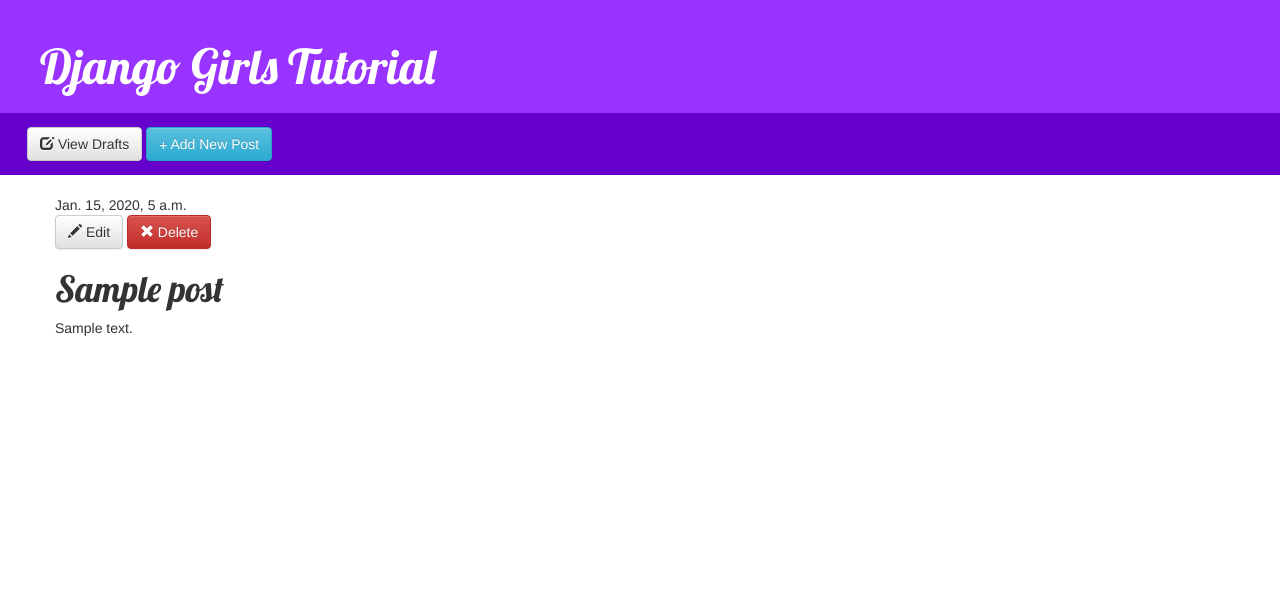
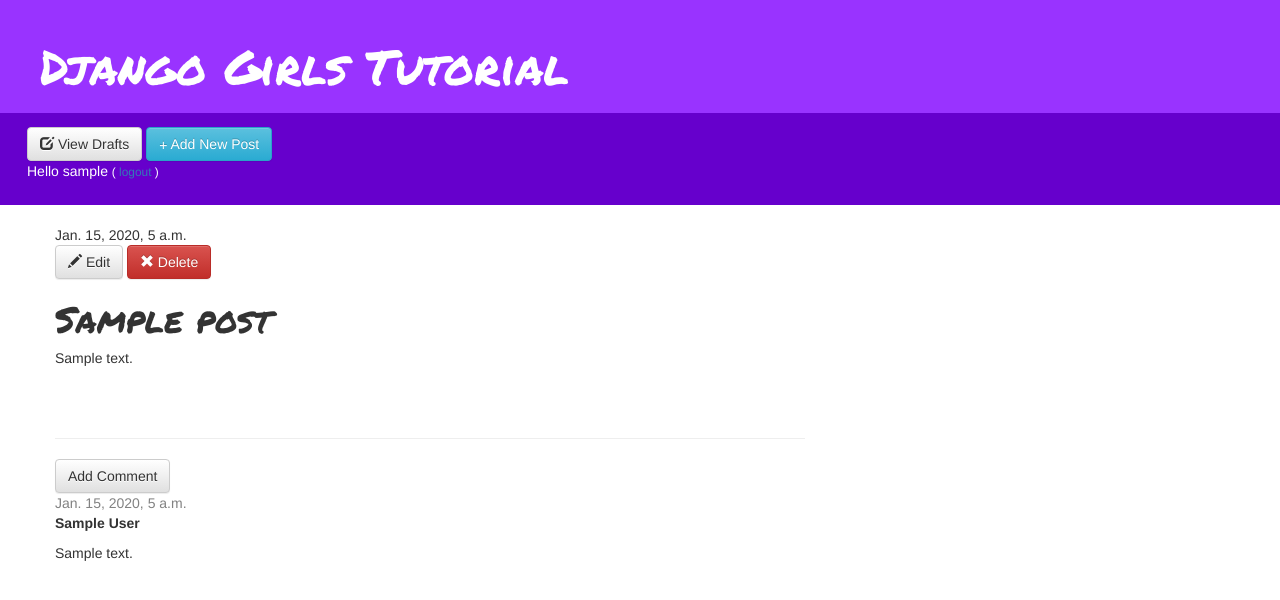
Before and after one commit to Marissa-Gomes/my-first-blog, a Django app: page /post/1/ in a window 1280 px wide. Shown: the top 600 px of the page. Run offline with Django 3.2, Linux system fonts and the light colour scheme; a user stored in the database is signed in; tables that the repository leaves empty hold one stand-in row (values such as "Sample post"); some libraries are stand-ins or nearby versions.

Commit message:
Adding Comment functionality

```diff
--- a/batblog/settings.py
+++ b/batblog/settings.py
@@ -121,3 +121,5 @@
 
 STATIC_URL = '/static/'
 STATIC_ROOT = os.path.join(BASE_DIR, 'static')
+
+LOGIN_REDIRECT_URL = '/'
--- a/batblog/urls.py
+++ b/batblog/urls.py
@@ -13,10 +13,13 @@
     1. Import the include() function: from django.conf.urls import url, include
     2. Add a URL to urlpatterns:  url(r'^blog/', include('blog.urls'))
 """
-from django.conf.urls import include, url
+from django.conf.urls import patterns, include, url
 from django.contrib import admin
+admin.autodiscover()
 
 urlpatterns = [
     url(r'^admin/', admin.site.urls),
+    url(r'^accounts/login/$', 'django.contrib.auth.views.login'),
+    url(r'^accounts/logout/$', 'django.contrib.auth.views.logout', {'next_page' : '/'}),
     url(r'', include('blog.urls')),
 ]
--- a/blog/admin.py
+++ b/blog/admin.py
@@ -1,4 +1,5 @@
 from django.contrib import admin
-from .models import Post
+from .models import Post, Comment
 
 admin.site.register(Post)
+admin.site.register(Comment)
--- a/blog/models.py
+++ b/blog/models.py
@@ -14,3 +14,20 @@
 
 	def __str__(self):
 		return self.title
+
+class Comment(models.Model):
+	post = models.ForeignKey('blog.Post', related_name="comments")
+	author = models.CharField(max_length=200)
+	text = models.TextField()
+	created_date = models.DateTimeField(default=timezone.now)
+	approved_comment = models.BooleanField(default=False)
+
+	def approve(self):
+		self.approved_comment = True
+		self.save()
+
+	def __str__(self):
+		return self.text
+
+	def approved_comments(self):
+		return self.comments.filter(approved_comments=True)
--- a/blog/static/css/blog.css
+++ b/blog/static/css/blog.css
@@ -23,7 +23,7 @@
 }
 
 h1, h2, h3, h4 {
-    font-family: 'Lobster', cursive;
+    font-family: 'Permanent Marker', cursive;
 }
 
 .date {
@@ -45,6 +45,9 @@
     margin-right: 20px;
 }
 
+p#greeting{
+	color:#FFFFFF;
+}
 .post {
     margin-bottom: 70px;
 }
--- a/blog/templates/blog/base.html
+++ b/blog/templates/blog/base.html
@@ -4,7 +4,7 @@
 		<title>The Bat Blog</title>
 		<link rel="stylesheet" href="//maxcdn.bootstrapcdn.com/bootstrap/3.2.0/css/bootstrap.min.css">
 		<link rel="stylesheet" href="//maxcdn.bootstrapcdn.com/bootstrap/3.2.0/css/bootstrap-theme.min.css">
-		<link href="http://fonts.googleapis.com/css?family=Lobster&subset=latin,latin-ext" rel="stylesheet" type="text/css">
+		<link href='https://fonts.googleapis.com/css?family=Permanent+Marker' rel='stylesheet' type='text/css'>
 
 		<link rel="stylesheet" href="{% static 'css/blog.css' %}"
 	</head>
@@ -13,15 +13,21 @@
 			<h1><a href="#">Django Girls Tutorial</a></h1>
 		</div>
 
-		{% if user.is_authenticated %}
+
 		<div class="toolbar container">
 			<div class="row">
+				{% if user.is_authenticated %}
 				<a class="btn btn-default" href="{% url 'post_draft_list' %}" ><span class="glyphicon glyphicon-edit"></span> View Drafts</a>
 
 				<a id="add-new" class="btn btn-info" href="{% url 'post_new' %}" class="top-menu"><span class="glyphicon glyphicon-plus"></span> Add New Post</a>
+				<p id="greeting">Hello {{ user.username}} <small>(<a href="{% url 'django.contrib.auth.views.logout' %}"> logout </a>)</small></p>
+				{% else %}
+				<a href="{% url 'django.contrib.auth.views.login' %}"><span class="glyphicon glyphicon-lock"></span></a>
+				{% endif %}
+
 			</div>
 		</div>
-		{% endif %}
+
 
 		<div class="content container">
 		    <div class="row">
--- a/blog/templates/blog/post_detail.html
+++ b/blog/templates/blog/post_detail.html
@@ -18,4 +18,22 @@
 		<p>{{ post.text|linebreaks }}</p>
 
 	</div>
+
+	<hr>
+	<a class="btn btn-default" href="{% url 'add_comment_to_post' pk=post.pk %}">Add Comment</a>
+	{% for comment in post.comments.all %}
+	    {% if user.is_authenticated or comment.approved_comment %}
+			<div class="comment">
+				<div class="date">{{ comment.created_date }}</div>
+				{% if not comment.approved_comment %}
+				<a class="btn btn-default" href="{% url 'comment_remove' pk=comment.pk %}"><span class="glyphicon glyphicon-remove"></span></a>
+				<a class="btn btn-default" href="{% url 'comment_approve' pk=comment.pk %}"><span class="glyphicon glyphicon-ok"></span></a>
+				{% endif %}
+				<strong>{{ comment.author }}</strong>
+				<p>{{ comment.text|linebreaks }}</p>
+			</div>
+		{% endif %}
+	{% empty %}
+		<p>No comments yet</p>
+	{% endfor%}
 {% endblock %}
--- a/blog/templates/blog/post_list.html
+++ b/blog/templates/blog/post_list.html
@@ -9,6 +9,8 @@
 	    </div>
 	    <h1><a href="{% url 'post_detail' pk=post.pk %}">{{ post.title }}</a></h1>
 	    <p>{{ post.text|linebreaks }}</p>
+	    <a href="{% url 'blog.views.post_detail' pk=post.pk %}">Comments: {{ post.approved_comments.count }}</a>
+
 	</div>
 
 	{% endfor %}
--- a/blog/urls.py
+++ b/blog/urls.py
@@ -9,6 +9,9 @@
 	url(r'^drafts/$', views.post_draft_list, name='post_draft_list'),
 	url(r'^post/(?P<pk>\d+)/publish/$', views.post_publish, name='post_publish'),
 	url(r'^post/(?P<pk>\d+)/remove/$', views.post_remove, name='post_remove'),
+	url(r'^post/(?P<pk>\d+)/comment/$', views.add_comment_to_post, name='add_comment_to_post'),
+	url(r'^comment/(?P<pk>\d+)/approve/$', views.comment_approve, name='comment_approve'),
+	url(r'^comment/(?P<pk>\d+)/remove/$', views.comment_remove, name='comment_remove'),
 
 
 ]
--- a/blog/views.py
+++ b/blog/views.py
@@ -1,7 +1,8 @@
 from django.shortcuts import render, get_object_or_404, redirect
 from django.utils import timezone
-from .models import Post
-from .forms import PostForm
+from .models import Post, Comment
+from .forms import PostForm, CommentForm
+from django.contrib.auth.decorators import login_required
 
 def post_list(request):
 	posts = Post.objects.filter(published_date__lte=timezone.now()).order_by('published_date')
@@ -11,6 +12,7 @@
 	post = get_object_or_404(Post, pk=pk)
 	return render(request, 'blog/post_detail.html', {'post' : post})
 
+@login_required
 def post_new(request):
 	if request.method == "POST":
 		form = PostForm(request.POST)
@@ -23,6 +25,7 @@
 		form = PostForm()
 	return render(request, 'blog/post_edit.html', {'form' : form })
 
+@login_required
 def post_edit(request, pk):
 	post = get_object_or_404(Post, pk=pk)
 	if request.method == "POST":
@@ -37,16 +40,44 @@
 		form = PostForm(instance = post)
 	return render(request, 'blog/post_edit.html', {'form' : form })
 
+@login_required
 def post_draft_list(request):
 	posts = Post.objects.filter(published_date__isnull=True).order_by('created_date')
 	return render(request, 'blog/post_draft_list.html', {'posts' : posts})
 
+@login_required
 def post_publish(request, pk):
 	post = get_object_or_404(Post, pk=pk)
 	post.publish()
 	return redirect('blog.views.post_detail', pk=pk)
 
+@login_required
 def post_remove(request, pk):
 	post = get_object_or_404(Post, pk=pk)
 	post.delete()
 	return redirect('blog.views.post_list')
+
+def add_comment_to_post(request, pk):
+	post = get_object_or_404(Post, pk=pk)
+	if request.method == 'POST':
+		form = CommentForm(request.POST)
+		if form.is_valid():
+			comment = form.save(commit=False)
+			comment.post = post
+			comment.save()
+			return redirect('blog.views.post_detail', pk=post.pk)
+	else:
+		form = CommentForm()
+	return render(request, 'blog/add_comment_to_post.html', {'form' : form})
+
+@login_required
+def comment_approve(request, pk):
+	comment = get_object_or_404(Comment, pk=pk)
+	comment.approve()
+	return redirect('blog.views.post_detail', pk=comment.post.pk)
+
+@login_required
+def comment_remove(request, pk):
+	comment = get_object_or_404(Comment, pk=pk)
+	comment.delete()
+	return redirect('blog.views.post_detail', pk=comment.post.pk)
```
Also changed, not shown: blog/forms.py (+7 -1 lines), blog/templates/blog/add_comment_to_post.html (added, +9 -0 lines), blog/templates/registration/login.html (added, +25 -0 lines), blog/migrations/0002_comment.py (added).
